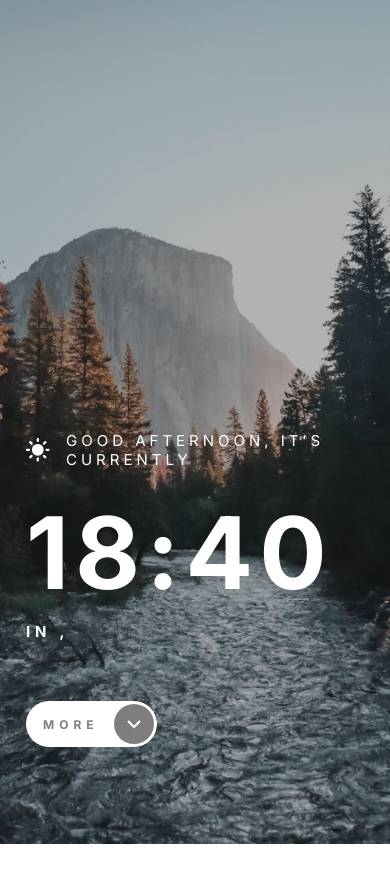
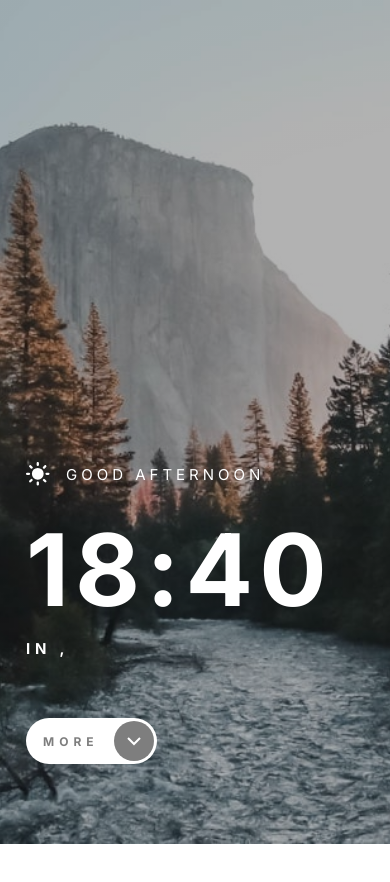
Before and after one commit to DonUggioni/clock-app, a React (Create React App) app: page / in a window 390 px wide. Shown: the top 882 px of the page. Built offline with nearby package versions, Linux system fonts and the light colour scheme; no server answers.

Commit message:
Loading screen implemented and animations added

```diff
--- a/package.json
+++ b/package.json
@@ -9,6 +9,7 @@
     "dayjs": "^1.11.5",
     "react": "^18.2.0",
     "react-dom": "^18.2.0",
+    "react-loader-spinner": "^5.3.4",
     "react-scripts": "^5.0.1",
     "web-vitals": "^2.1.4"
   },
--- a/src/App.js
+++ b/src/App.js
@@ -2,19 +2,36 @@ import BackgroundImg from './components/backgroundImg/BackgroundImg';
 import MainInfoContainer from './components/mainInfo/MainInfoContainer';
 import FooterInfo from './components/footerInfo/FooterInfo';
 import ClickHandlerProvider from './store/click-handler-context';
-import APIRequestProvider from './store/api-requests';
+import { APIRequestContext } from './store/api-requests';
+import { useContext } from 'react';
+import { MutatingDots } from 'react-loader-spinner';
+import './App.scss';
 
 import './App.scss';
 
 function App() {
+  const { isLoading } = useContext(APIRequestContext);
   return (
-    <APIRequestProvider>
-      <ClickHandlerProvider>
-        <BackgroundImg />
-        <MainInfoContainer />
-        <FooterInfo />
-      </ClickHandlerProvider>
-    </APIRequestProvider>
+    <ClickHandlerProvider>
+      <BackgroundImg />
+      {isLoading ? (
+        <MutatingDots
+          wrapperClass="loadingScreen"
+          height="150"
+          width="150"
+          color="rgb(255, 255, 255)"
+          secondaryColor="rgb(0, 0, 0)"
+          radius="12.5"
+          ariaLabel="mutating-dots-loading"
+          visible={true}
+        />
+      ) : (
+        <>
+          <MainInfoContainer />
+          <FooterInfo />
+        </>
+      )}
+    </ClickHandlerProvider>
   );
 }
 
--- a/src/App.scss
+++ b/src/App.scss
@@ -20,6 +20,12 @@ body {
   height: 100vh;
   color: variables.$cl-white;
   overflow: hidden;
-  display: grid;
-  align-items: baseline;
+  position: relative;
 }
+
+.loadingScreen {
+  position: absolute;
+  top: 50%;
+  left: 50%;
+  transform: translate(-50%, -50%);
+}
--- a/src/components/backgroundImg/BackgroundImg.module.scss
+++ b/src/components/backgroundImg/BackgroundImg.module.scss
@@ -17,16 +17,25 @@
   animation: fadein;
   animation-duration: 0.8s;
 
-  @media screen and (max-width: 53.75em) {
+  @media screen and (max-width: 65em) {
     background-image: linear-gradient(rgba(0, 0, 0, 0.3), rgba(0, 0, 0, 0.3)),
       url('../../assets/tablet/bg-image-daytime.jpg');
+  }
+
+  @media screen and (max-width: 43.75em) {
+    background-image: linear-gradient(rgba(0, 0, 0, 0.3), rgba(0, 0, 0, 0.3)),
+      url('../../assets/mobile/bg-image-daytime.jpg');
   }
 }
 .night {
   background-image: url('../../assets/desktop/bg-image-nighttime.jpg');
 
-  @media screen and (max-width: 53.75em) {
+  @media screen and (max-width: 65em) {
     background-image: url('../../assets/tablet/bg-image-nighttime.jpg');
+  }
+
+  @media screen and (max-width: 43.75em) {
+    background-image: url('../../assets/mobile/bg-image-nighttime.jpg');
   }
 }
 
--- a/src/components/footerInfo/FooterInfo.js
+++ b/src/components/footerInfo/FooterInfo.js
@@ -1,4 +1,4 @@
-import { useContext, useState } from 'react';
+import { useContext } from 'react';
 import { APIRequestContext } from '../../store/api-requests';
 import { ClickHandlerContext } from '../../store/click-handler-context';
 import dayjs from 'dayjs';
--- a/src/components/greetingText/Greeting.js
+++ b/src/components/greetingText/Greeting.js
@@ -1,10 +1,31 @@
+import { useState, useEffect } from 'react';
+
 import classes from '../mainInfo/MainInfoContainer.module.scss';
 
 function Greeting(props) {
+  const [windowSize, setWindowSize] = useState({ width: window.innerWidth });
+
+  function getSize() {
+    setWindowSize({
+      width: window.innerWidth,
+    });
+  }
+
+  useEffect(() => {
+    window.addEventListener('resize', getSize);
+
+    return () => window.removeEventListener('resize', getSize);
+  }, [windowSize]);
+
+  const currentlyText = windowSize.width <= 472 ? '' : ', IT’S CURRENTLY';
+
   return (
     <div className={classes.greeting__container}>
       <img src={props.src} alt="icon" />
-      <h2>{props.message}, IT’S CURRENTLY</h2>
+      <h2>
+        {props.message}
+        {currentlyText}
+      </h2>
     </div>
   );
 }
--- a/src/components/mainInfo/MainInfoContainer.js
+++ b/src/components/mainInfo/MainInfoContainer.js
@@ -6,7 +6,6 @@ import Greeting from '../greetingText/Greeting';
 
 import sunIcon from '../../assets/icons/icon-sun.svg';
 import moonIcon from '../../assets/icons/icon-moon.svg';
-import refreshIcon from '../../assets/icons/icon-refresh.svg';
 
 import classes from './MainInfoContainer.module.scss';
 
--- a/src/components/mainInfo/MainInfoContainer.module.scss
+++ b/src/components/mainInfo/MainInfoContainer.module.scss
@@ -3,7 +3,7 @@
 .container {
   max-width: 57.3rem;
   width: 100%;
-  height: 85vh;
+  height: 87vh;
   margin: 5.6rem 16.5rem;
   transform: translateY(0);
   transition: all 1s;
@@ -26,6 +26,19 @@
   .quote__container {
     display: flex;
     width: 100%;
+    animation: slideInFromAbove 0.6s ease-in;
+
+    @keyframes slideInFromAbove {
+      from {
+        transform: translateY(-3rem);
+        opacity: 0;
+      }
+
+      to {
+        transform: translateY(0);
+        opacity: 1;
+      }
+    }
 
     .quote {
       max-width: 60rem;
@@ -65,6 +78,20 @@
     flex-direction: column;
 
     width: 100%;
+
+    animation: slideInFromBelow 0.6s ease-in;
+
+    @keyframes slideInFromBelow {
+      from {
+        transform: translateY(3rem);
+        opacity: 0;
+      }
+
+      to {
+        transform: translateY(0);
+        opacity: 1;
+      }
+    }
 
     .greeting__container {
       display: flex;
--- a/src/index.js
+++ b/src/index.js
@@ -2,10 +2,13 @@ import React from 'react';
 import ReactDOM from 'react-dom/client';
 import './index.css';
 import App from './App';
+import APIRequestProvider from './store/api-requests';
 
 const root = ReactDOM.createRoot(document.getElementById('root'));
 root.render(
   <React.StrictMode>
-    <App />
+    <APIRequestProvider>
+      <App />
+    </APIRequestProvider>
   </React.StrictMode>
 );
--- a/src/store/api-requests.js
+++ b/src/store/api-requests.js
@@ -8,6 +8,8 @@ const apiKey = API_KEY;
 function APIRequestProvider(props) {
   const [quote, setQuote] = useState('');
   const [location, setLocation] = useState({});
+  const [isLoading, setIsLoading] = useState(false);
+
   async function getAPIData() {
     try {
       const [quoteResponse, locationResponse] = await Promise.all([
@@ -31,11 +33,15 @@ function APIRequestProvider(props) {
   }
 
   useEffect(() => {
+    setIsLoading(true);
     getAPIData();
+    setTimeout(() => {
+      setIsLoading(false);
+    }, 2000);
   }, []);
 
   return (
-    <APIRequestContext.Provider value={{ quote, location }}>
+    <APIRequestContext.Provider value={{ quote, location, isLoading }}>
       {props.children}
     </APIRequestContext.Provider>
   );
```
Also changed, not shown: 1 other file (tests, documents, lock files or other folders).
